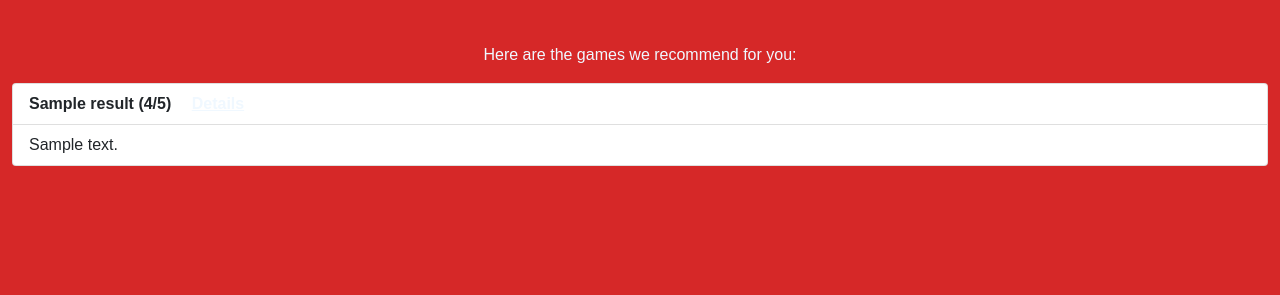
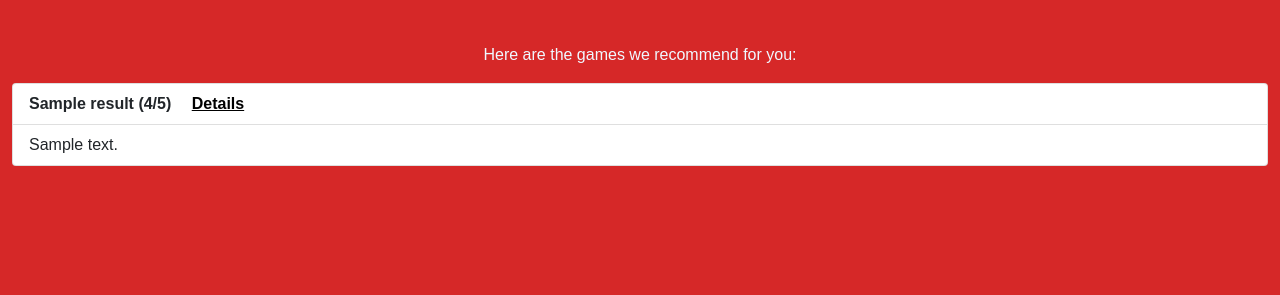
Before and after one commit to ujara4645/BrainRot, a Django app: template brain_rot/brain_rot_web/templates/results.html in a window 1280 px wide. Shown: the part 181-476 px from the top of the page. Run offline with Django 4.2, Linux system fonts and the light colour scheme; the template is opened without the code that fills it: most values are stand-ins (such as "Sample title", 1, 10 or a date in 2020).

Commit message:
changed color of details link so it's visible; need to make change in CSS

```diff
--- a/brain_rot/brain_rot_web/static/script.js
+++ b/brain_rot/brain_rot_web/static/script.js
@@ -47,6 +47,7 @@ $(document).ready(function() {
     e.preventDefault();
 
     const selectedGenres = get_Checked_Values('genre-cbx');
+    console.log(selectedGenres);
     const selectedPlats = get_Checked_Values('plat-cbx');
     const minimumRating = $("#slider").slider("value");
     const gameDescription = $("#gameDescription").val();
--- a/brain_rot/brain_rot_web/templates/result_details.html
+++ b/brain_rot/brain_rot_web/templates/result_details.html
@@ -62,7 +62,7 @@
       <div class="col-12">
           <ul class="list-group">
           {% for g in similar %}
-            <li class="list-group-item"><b>{{ g.title }} ({{ g.rating }}/5) &emsp;<a href="/results/{{ g.id }}">Details</a></b></li>
+            <li class="list-group-item"><b>{{ g.title }} ({{ g.rating }}/5) &emsp;<a style="color: black;"  href="/results/{{ g.id }}">Details</a></b></li>
             <li class="list-group-item">{{ g.summary }}</li>
           {% endfor %}
           </ul>
--- a/brain_rot/brain_rot_web/templates/results.html
+++ b/brain_rot/brain_rot_web/templates/results.html
@@ -45,11 +45,11 @@
             {% for k, v in results.items %}
               {% if k == 'Genshin Impact' %}
                 {% for i in '0123456789'|make_list %}
-                  <li class="list-group-item"><b>{{ k }} ({{ v.Rating }}/5) &emsp;<a href="/results/{{ v.Id }}">Details</a></b></li>
+                  <li class="list-group-item"><b>{{ k }} ({{ v.Rating }}/5) &emsp;<a style="color: black;" href="/results/{{ v.Id }}">Details</a></b></li>
                   <li class="list-group-item">{{ v.Summary }}</li>
                 {% endfor %}
               {% else %}
-                <li class="list-group-item"><b>{{ k }} ({{ v.Rating }}/5) &emsp;<a href="/results/{{ v.Id }}">Details</a></b></li>
+                <li class="list-group-item"><b>{{ k }} ({{ v.Rating }}/5) &emsp;<a style="color: black;"  href="/results/{{ v.Id }}">Details</a></b></li>
                 <li class="list-group-item">{{ v.Summary }}</li>
               {% endif %}
             {% endfor %}
--- a/brain_rot/brain_rot_web/views.py
+++ b/brain_rot/brain_rot_web/views.py
@@ -27,7 +27,10 @@ def results(request):
         # Get summary and rating from the form
         summary = request.GET["desc"]
         rating = ('gte', float(request.GET["rating"]))
+        genres = request.GET["genres"]
+        platforms = request.GET["platforms"]
 
+        print(request)
         # Execute search
         hits = search.search(summary=summary, rating=rating)
 
@@ -36,6 +39,8 @@ def results(request):
         # Genrate 5 random characters, do a search based on each char,
         # and save the first result of each search into the results to be displayed
         rand_str = random.choices(string.ascii_lowercase, k=5)
+        # rand_ids = [random.randint(0, 15000) for _ in range(5)]
+
         hits = []
         for c in rand_str:
             hits.append(search.search(summary=c)[0])
```
